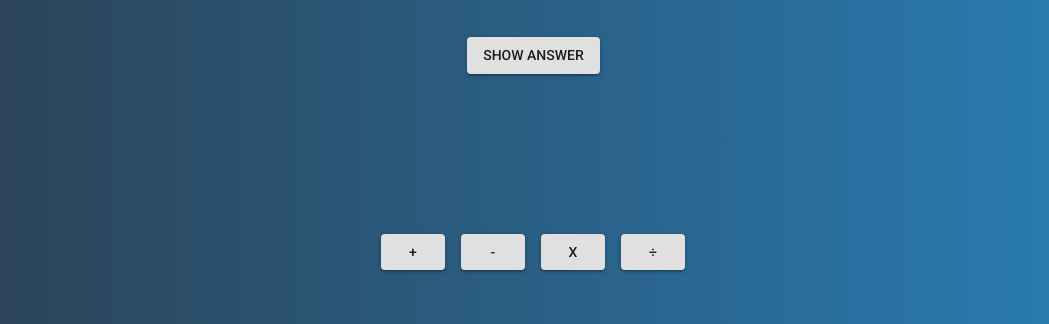
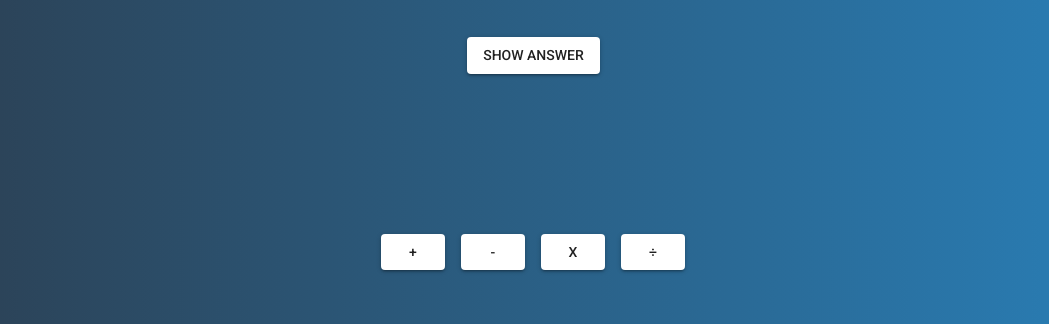
Before and after one commit to steevegeorge/MentalMathGame, a React app: page / in a window 1280 px wide. Shown: the part 476-800 px from the top of the page, without its empty margins (115-1164 px from the left). Built offline with nearby package versions, Linux system fonts and the light colour scheme.

Commit message:
added colours

```diff
--- a/src/components/options.js
+++ b/src/components/options.js
@@ -8,8 +8,8 @@ const Options = ({ setQuestionType }) => {
       <div className="option-button-container">
         <div className="option-button">
           <Button
+            className="button"
             variant="contained"
-            color="custom"
             onClick={() => {
               setQuestionType("+");
             }}
@@ -19,8 +19,8 @@ const Options = ({ setQuestionType }) => {
         </div>
         <div className="option-button">
           <Button
+            className="button"
             variant="contained"
-            color="custom"
             onClick={() => {
               setQuestionType("-");
             }}
@@ -30,8 +30,8 @@ const Options = ({ setQuestionType }) => {
         </div>
         <div className="option-button">
           <Button
+            className="button"
             variant="contained"
-            color="custom"
             onClick={() => {
               setQuestionType("x");
             }}
@@ -41,8 +41,8 @@ const Options = ({ setQuestionType }) => {
         </div>
         <div className="option-button">
           <Button
+            className="button"
             variant="contained"
-            color="custom"
             onClick={() => {
               setQuestionType("÷");
             }}
--- a/src/components/practice.js
+++ b/src/components/practice.js
@@ -42,8 +42,8 @@ const Progress = ({ setShowAnswer, nextQuestion }) => {
       <div className="action-button-container">
         <div className="action-button">
           <Button
+            className="button"
             variant="contained"
-            color="custom"
             onClick={() => {
               setShowAnswer(true);
               setShowNext(true);
--- a/src/styles/app.css
+++ b/src/styles/app.css
@@ -100,6 +100,10 @@ h1 {
   width: 138px;
 }
 
+.button {
+  background-color: #fff !important;
+}
+
 .output {
   height: inherit;
   width: inherit;
```
Also changed, not shown: dist/index.html.
